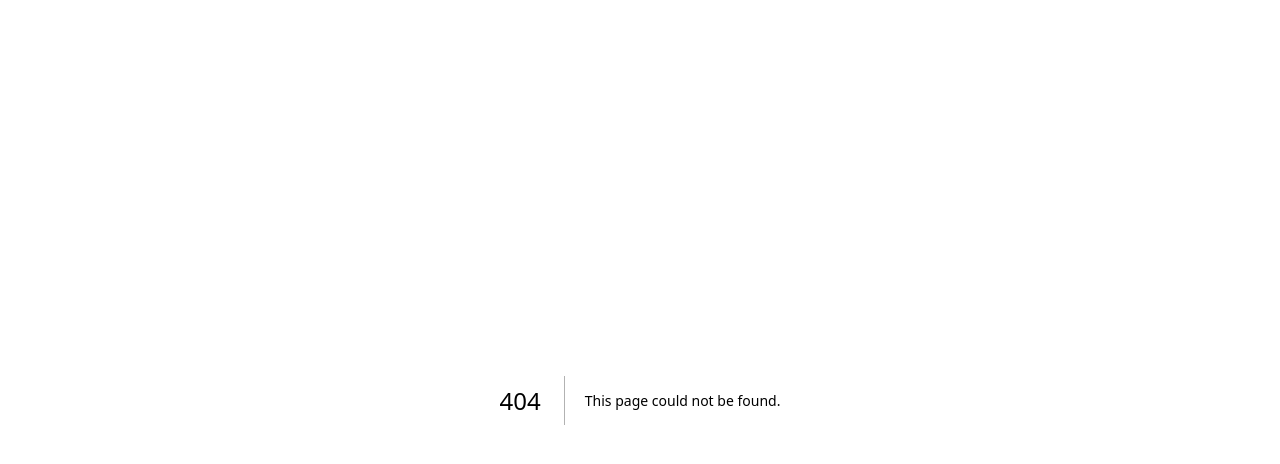
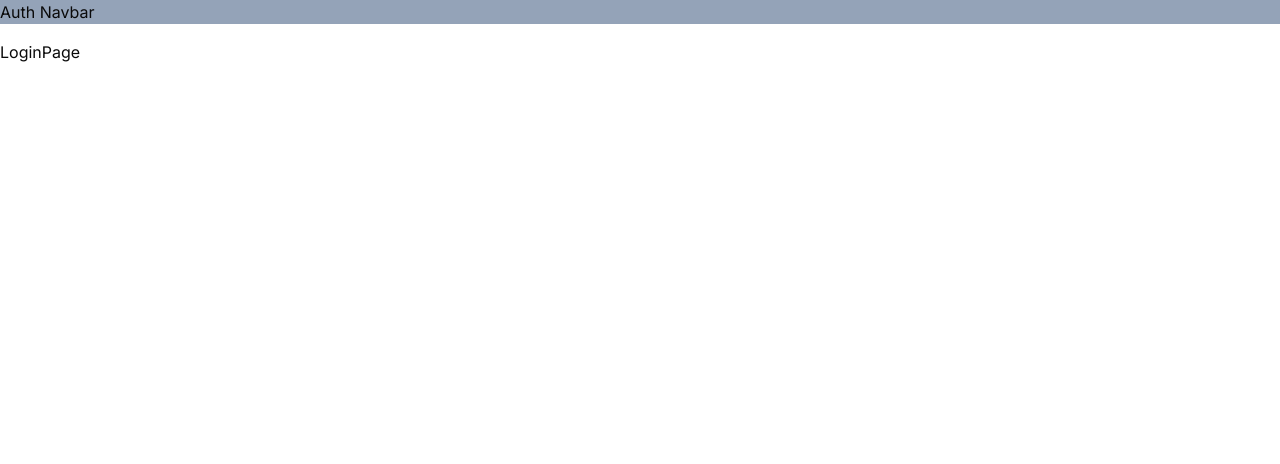
Before and after one commit to ragiptopalli/lvstrm, a Next.js app: page /login in a window 1280 px wide. Before the commit this address had no page. Shown: the top 464 px of the page. Built offline with nearby package versions, Linux system fonts and the light colour scheme.

Commit message:
initial commit

```diff
--- /dev/null
+++ b/app/(auth)/layout.tsx
@@ -0,0 +1,10 @@
+const AuthLayout = ({ children }: { children: React.ReactNode }) => {
+  return (
+    <div className='flex flex-col gap-y-4'>
+      <nav className='w-full bg-slate-400'>Auth Navbar</nav>
+      {children}
+    </div>
+  );
+};
+
+export default AuthLayout;
--- /dev/null
+++ b/app/(auth)/login/page.tsx
@@ -0,0 +1,5 @@
+const LoginPage = () => {
+  return <div>LoginPage</div>;
+};
+
+export default LoginPage;
--- /dev/null
+++ b/app/(auth)/register/page.tsx
@@ -0,0 +1,5 @@
+const RegisterPage = () => {
+  return <div>RegisterPage</div>;
+};
+
+export default RegisterPage;
```
